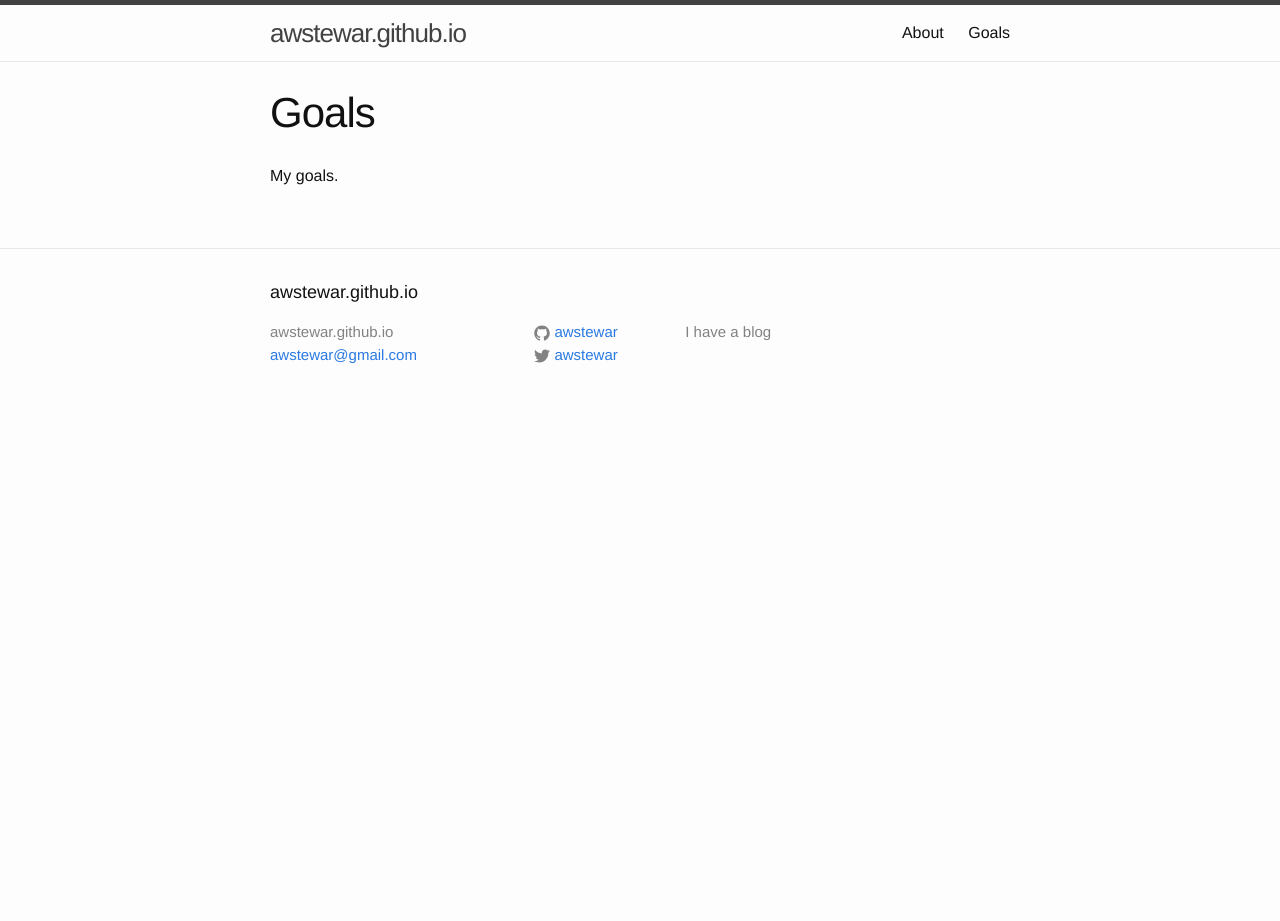
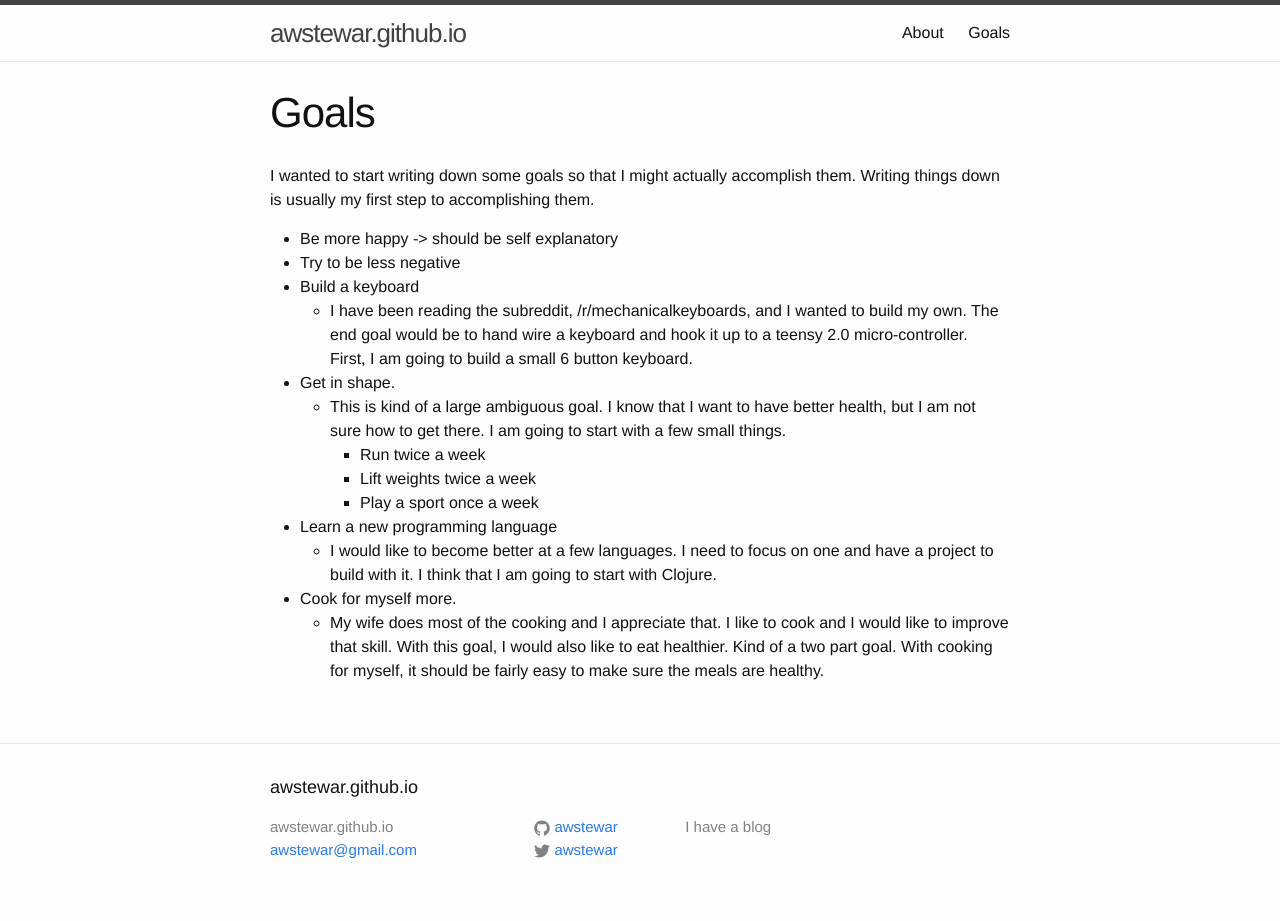
Before and after one commit to awstewar/awstewar.github.io, a Jekyll site: the page built from main-pages/goals.md, in a window 1280 px wide. Built offline with Jekyll 4.4.1, drawn with Linux system fonts in a browser that asks for light colours; before the commit the page ends 900 px from its top, so only the background shows below that.

Commit message:
Adding first pass at goals

```diff
--- a/main-pages/goals.md
+++ b/main-pages/goals.md
@@ -4,4 +4,31 @@ title: Goals
 permalink: /goals/
 ---
 
-My goals.
+I wanted to start writing down some goals so that I might actually
+accomplish them.  Writing things down is usually my first step to
+accomplishing them.
+
+- Be more happy -> should be self explanatory
+- Try to be less negative
+- Build a keyboard
+  - I have been reading the subreddit, /r/mechanicalkeyboards, and I
+  wanted to build my own.  The end goal would be to hand wire a
+  keyboard and hook it up to a teensy 2.0 micro-controller.
+  First, I am going to build a small 6 button keyboard.
+- Get in shape.
+  - This is kind of a large ambiguous goal.  I know that I want to
+  have better health, but I am not sure how to get there.  I am
+  going to start with a few small things.
+    - Run twice a week
+    - Lift weights twice a week
+    - Play a sport once a week
+- Learn a new programming language
+  - I would like to become better at a few languages.  I need to
+  focus on one and have a project to build with it.  I think that
+  I am going to start with Clojure.
+- Cook for myself more.
+  - My wife does most of the cooking and I appreciate that.  I like
+  to cook and I would like to improve that skill.  With this goal,
+  I would also like to eat healthier.  Kind of a two part goal.  With
+  cooking for myself, it should be fairly easy to make sure the meals
+  are healthy.
```
